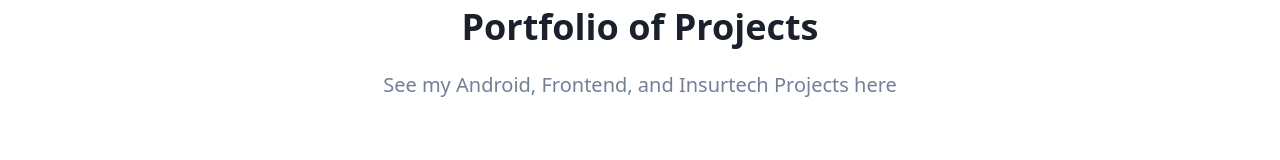
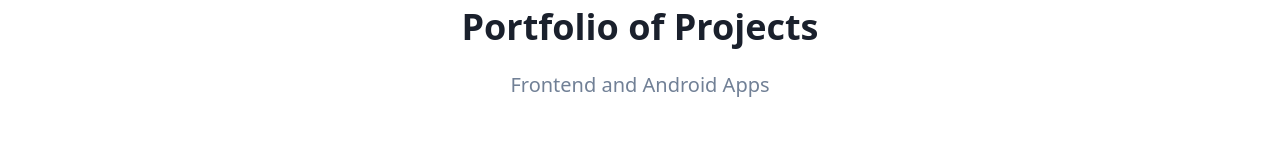
Before and after one commit to LuckyHariharan/LandingPageRedo, a Next.js app: page / in a window 1280 px wide. Shown: the part 738-898 px from the top of the page. Built offline with nearby package versions, Linux system fonts and the light colour scheme.

Commit message:
Update VerticalFeatures.tsx

```diff
--- a/src/templates/VerticalFeatures.tsx
+++ b/src/templates/VerticalFeatures.tsx
@@ -41,7 +41,7 @@ const VerticalFeatures = () => (
     <Section
       yPadding="py-8"
       title="Portfolio of Projects"
-      description="See my Android, Frontend, and Insurtech Projects here"
+      description="Frontend and Android Apps"
     >
       <div className="space-y-8">
         {' '}
```
